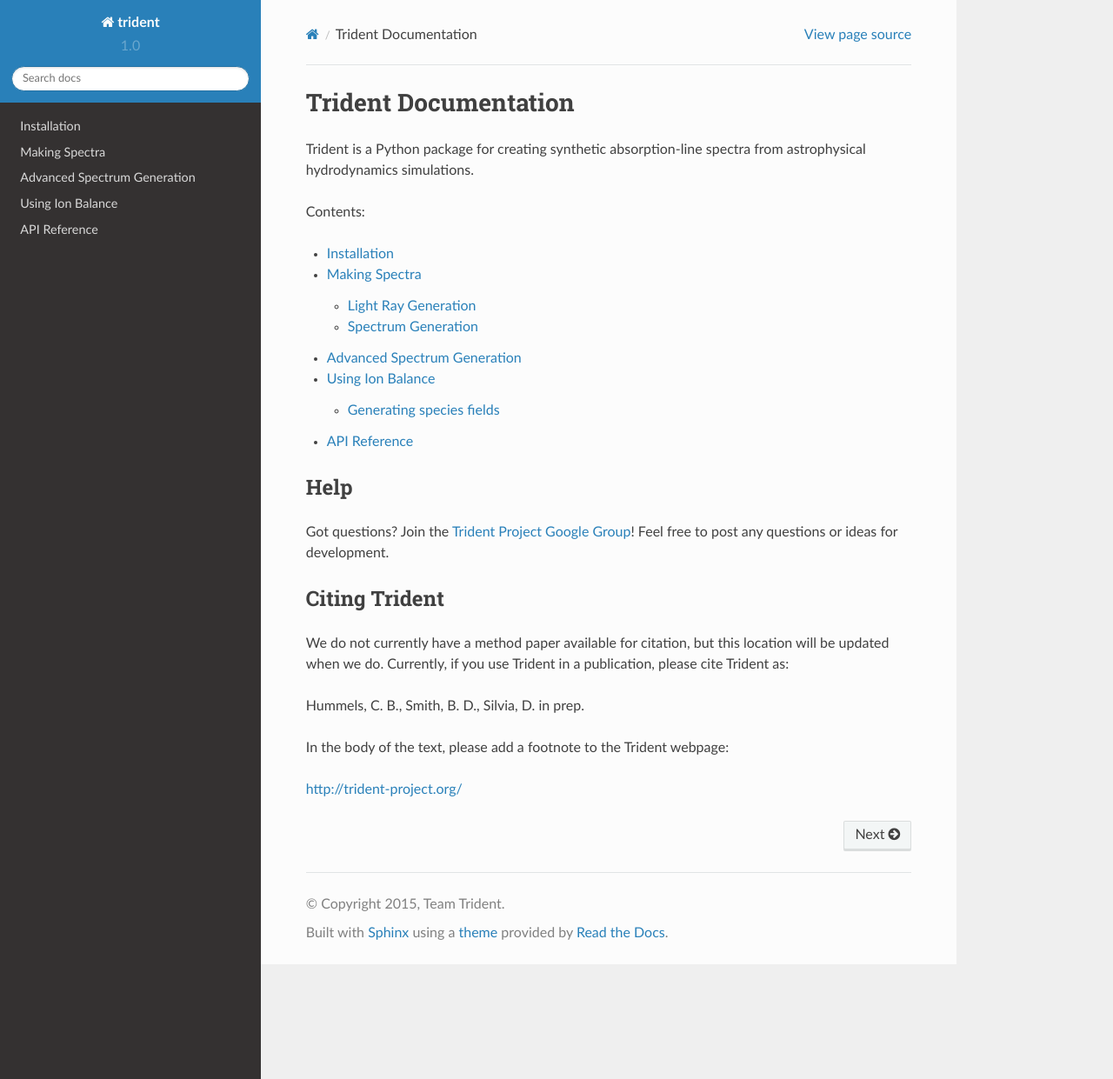
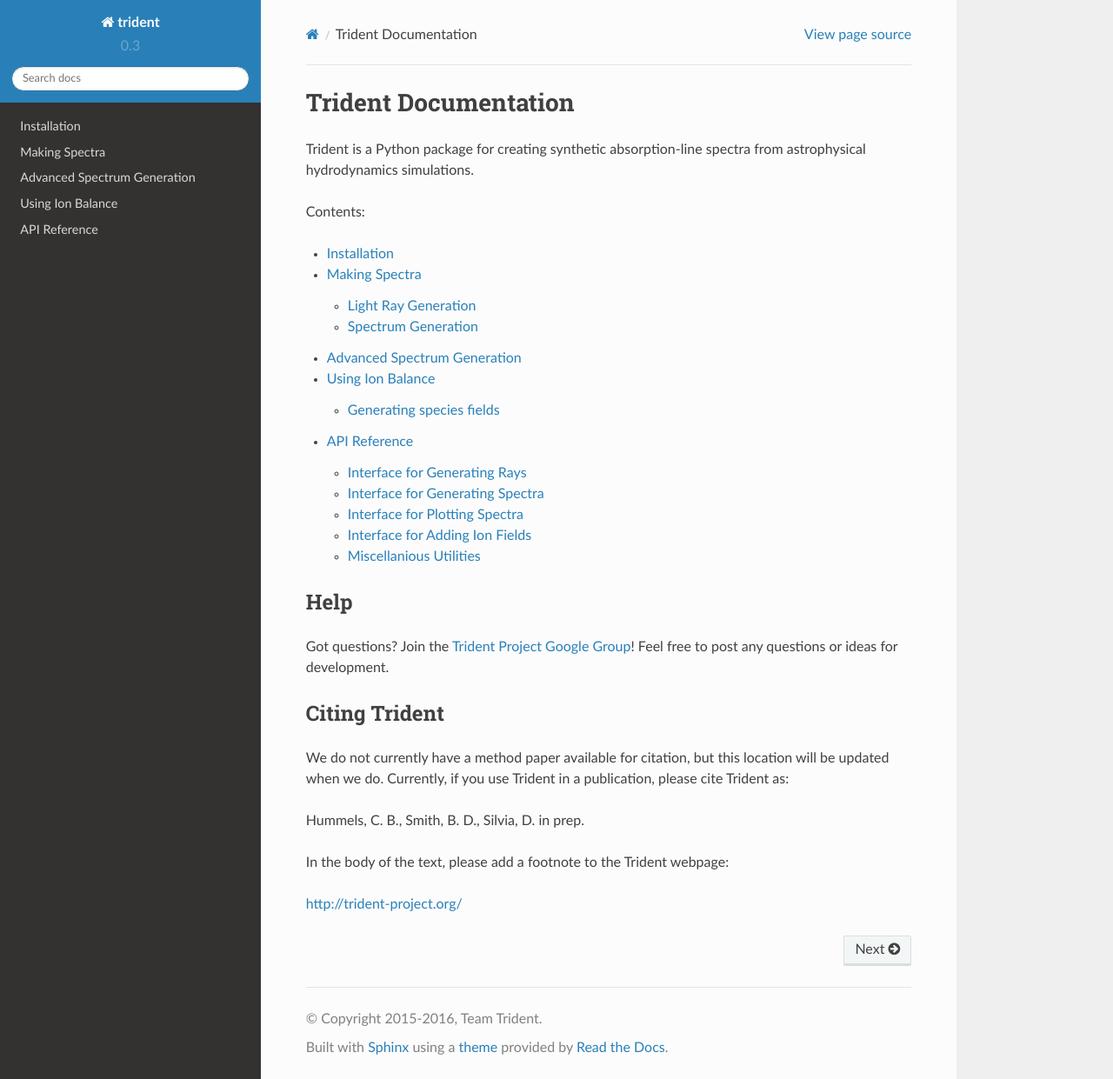
Before and after one commit to trident-project/trident, a Sphinx documentation site: the page built from doc/source/index.rst, in a window 1280 px wide and 1241 px high. Shown: the whole window at 87% size. Built offline with Sphinx 7.4.7 and the Read the Docs theme 2.0.0, drawn with Linux system fonts in a browser that asks for light colours.

Commit message:
Updating API docs to have more references to classes/functions.

```diff
--- a/doc/source/Reference.rst
+++ b/doc/source/Reference.rst
@@ -3,10 +3,62 @@
 API Reference
 =============
 
+.. automodapi::
+
+
+Interface for Generating Rays
+-----------------------------
+
+.. autosummary::
+    :toctree: generated/
+
+.. autofunction:: trident.make_simple_ray
+.. autofunction:: trident.make_compound_ray
+.. autoclass:: trident.LightRay
+    :members:
+
+Interface for Generating Spectra
+--------------------------------
+
+.. autosummary::
+    :toctree: generated/
+
 .. autoclass:: trident.SpectrumGenerator
    :members:
+.. autoclass:: trident.Instrument
+   :members:
+.. autoclass:: trident.Line
+   :members:
+.. autoclass:: trident.LineDatabase
+   :members:
+.. autoclass:: trident.LSF
+   :members:
+
+Interface for Plotting Spectra
+------------------------------
+
+.. autosummary::
+    :toctree: generated/
+
+.. autofunction:: trident.plot_spectrum
+
+Interface for Adding Ion Fields
+-------------------------------
+
+.. autosummary::
+    :toctree: generated/
 
 .. autofunction:: trident.add_ion_density_field
 .. autofunction:: trident.add_ion_number_density_field
 .. autofunction:: trident.add_ion_fraction_field
 .. autofunction:: trident.add_ion_mass_field
+
+Miscellanious Utilities
+-----------------------
+
+.. autosummary::
+    :toctree: generated/
+
+.. autofunction:: trident.toRoman
+.. autofunction:: trident.fromRoman
+.. autofunction:: trident.trident
--- a/doc/source/conf.py
+++ b/doc/source/conf.py
@@ -31,6 +31,8 @@ import shlex
 # ones.
 extensions = [
     'sphinx.ext.autodoc',
+    'sphinx.ext.autosummary',
+    'numpydoc'
 ]
 
 # Add any paths that contain templates here, relative to this directory.
@@ -49,7 +51,7 @@ master_doc = 'index'
 
 # General information about the project.
 project = u'trident'
-copyright = u'2015, Team Trident'
+copyright = u'2015-2016, Team Trident'
 author = u'Team Trident'
 
 # The version info for the project you're documenting, acts as replacement for
@@ -57,9 +59,9 @@ author = u'Team Trident'
 # built documents.
 #
 # The short X.Y version.
-version = '1.0'
+version = '0.3'
 # The full version, including alpha/beta/rc tags.
-release = '1.0'
+release = '0.3'
 
 # The language for content autogenerated by Sphinx. Refer to documentation
 # for a list of supported languages.
--- a/trident/__init__.py
+++ b/trident/__init__.py
@@ -55,7 +55,8 @@ from ray_generator import \
     make_compound_ray
 
 from roman import \
-    toRoman
+    toRoman, \
+    fromRoman
 
 # Making installation path global
 global path
```
